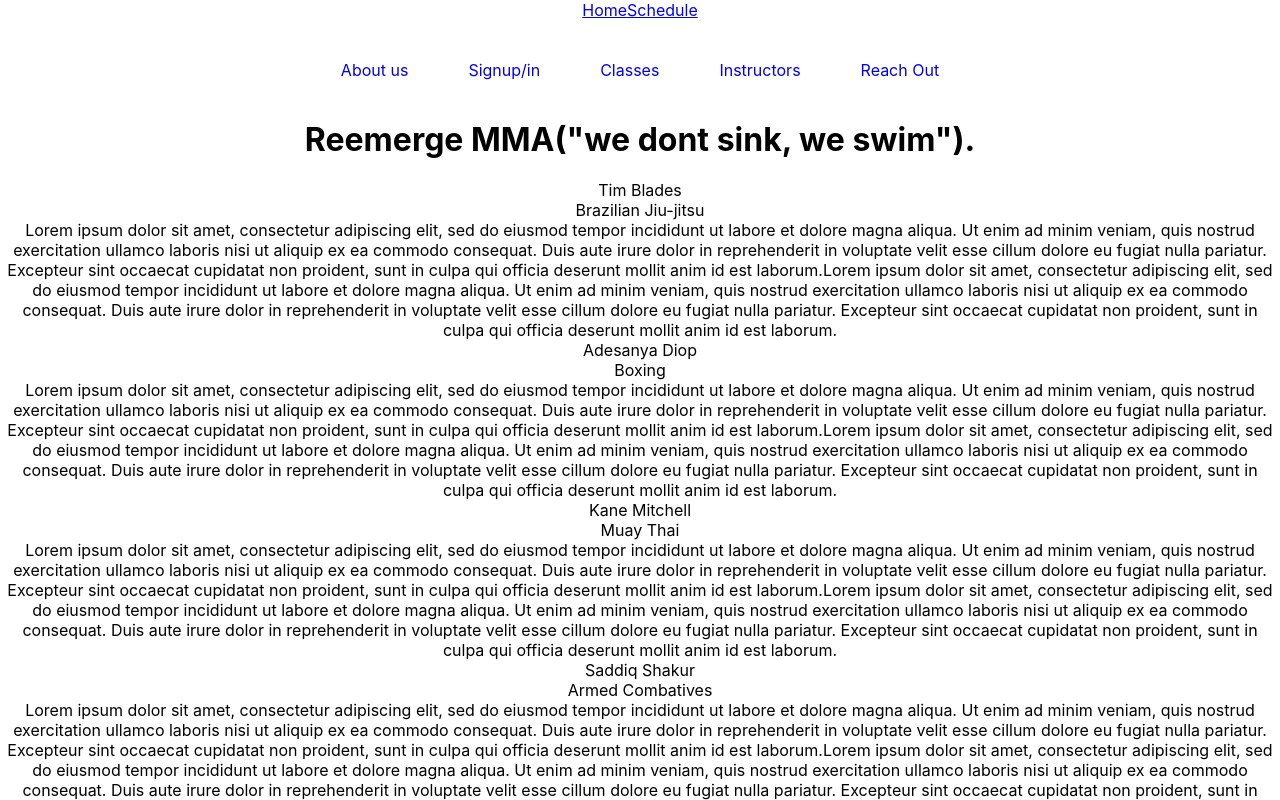
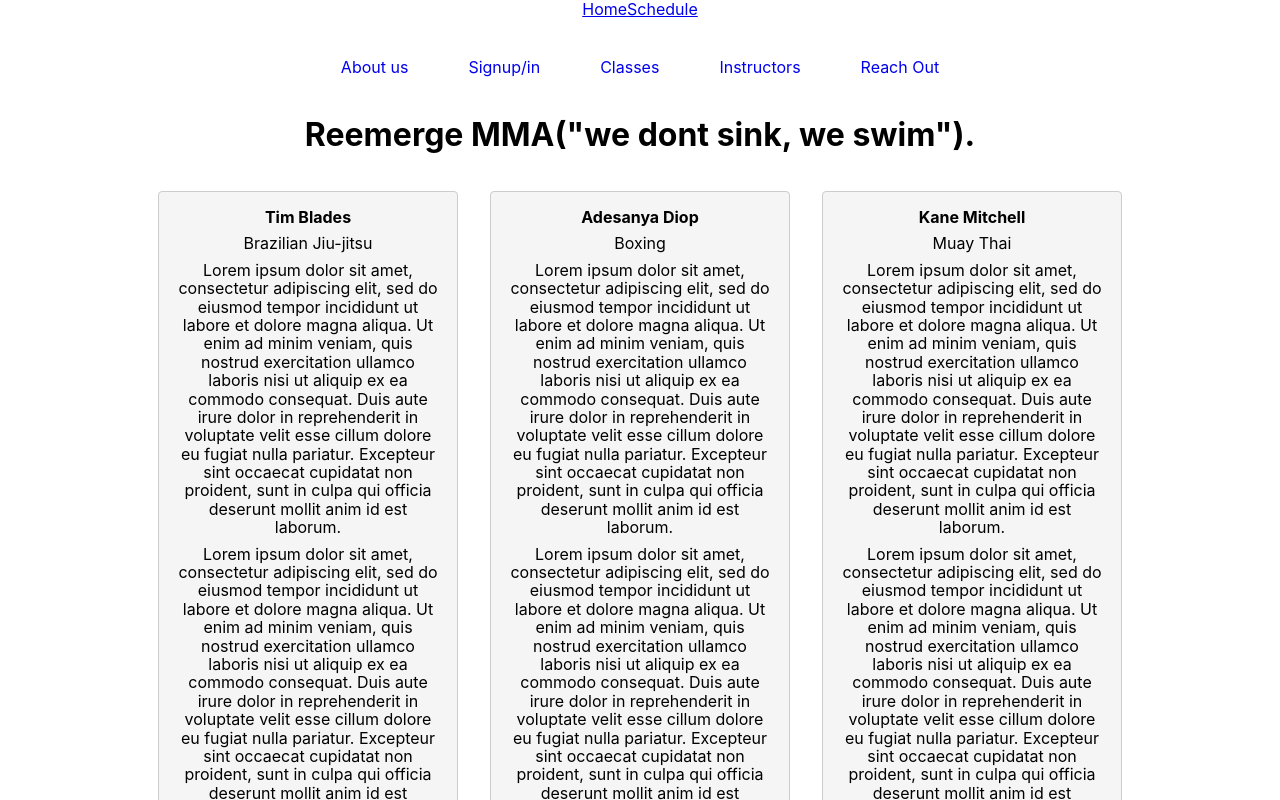
Before and after one commit to traynhamdavid426/Dojo-app, a React (Create React App) app: page /instructors in a window 1280 px wide. Shown: the top 800 px of the page. Built offline with nearby package versions, Linux system fonts and the light colour scheme.

Commit message:
New changes to layout

```diff
--- a/src/Components/Aboutus.js
+++ b/src/Components/Aboutus.js
@@ -1,12 +1,12 @@
 import React from "react";
-import './Styles/Home.css'
+import '../Components/Styles/About.css'
 
-const Aboutus =() =>{return(<div className="about">
+const Aboutus =() =>{return(<div className="container">
 
 
 
     <h3>Who we are:</h3>
-    <p>Lorem ipsum dolor sit amet, consectetur adipiscing elit, sed do eiusmod tempor incididunt ut labore et dolore magna aliqua. Ultrices in iaculis nunc sed augue lacus. Ut aliquam purus sit amet luctus venenatis lectus. Natoque penatibus et magnis dis parturient montes. Feugiat scelerisque varius morbi enim nunc faucibus. Arcu bibendum at varius vel pharetra vel turpis. Ac turpis egestas sed tempus urna et pharetra pharetra. Commodo nulla facilisi nullam vehicula ipsum a arcu. Cras sed felis eget velit aliquet sagittis. Feugiat in ante metus dictum at tempor commodo ullamcorper. Pharetra pharetra massa massa ultricies. Id porta nibh venenatis cras sed felis eget. Quis varius quam quisque id diam vel quam elementum pulvinar. Diam in arcu cursus euismod.
+    <p className="">Lorem ipsum dolor sit amet, consectetur adipiscing elit, sed do eiusmod tempor incididunt ut labore et dolore magna aliqua. Ultrices in iaculis nunc sed augue lacus. Ut aliquam purus sit amet luctus venenatis lectus. Natoque penatibus et magnis dis parturient montes. Feugiat scelerisque varius morbi enim nunc faucibus. Arcu bibendum at varius vel pharetra vel turpis. Ac turpis egestas sed tempus urna et pharetra pharetra. Commodo nulla facilisi nullam vehicula ipsum a arcu. Cras sed felis eget velit aliquet sagittis. Feugiat in ante metus dictum at tempor commodo ullamcorper. Pharetra pharetra massa massa ultricies. Id porta nibh venenatis cras sed felis eget. Quis varius quam quisque id diam vel quam elementum pulvinar. Diam in arcu cursus euismod.
 
 Nunc faucibus a pellentesque sit amet porttitor. Fames ac turpis egestas maecenas pharetra convallis. Rhoncus mattis rhoncus urna neque viverra. Lacus sed viverra tellus in. Iaculis urna id volutpat lacus laoreet non curabitur. Commodo odio aenean sed adipiscing diam donec adipiscing. Enim neque volutpat ac tincidunt vitae semper quis lectus nulla. Leo integer malesuada nunc vel risus commodo viverra maecenas accumsan. Vestibulum lorem sed risus ultricies. Commodo elit at imperdiet dui accumsan sit amet. Mauris ultrices eros in cursus turpis massa tincidunt. Nulla facilisi etiam dignissim diam quis enim lobortis scelerisque.
 
--- a/src/Components/Classes.js
+++ b/src/Components/Classes.js
@@ -1,4 +1,5 @@
 import React from "react";
+import '../Components/Styles/Classes.css'
 
 const Classes =() => {
 
@@ -28,25 +29,23 @@ const Classes =() => {
         gear: 'Lorem ipsum dolor sit amet, consectetur adipiscing elit, sed do eiusmod tempor incididunt ut labore et dolore magna aliqua. Ut enim ad minim veniam, quis nostrud exercitation ullamco laboris nisi ut aliquip ex ea commodo consequat. Duis aute irure dolor in reprehenderit in voluptate velit esse cillum dolore eu fugiat nulla pariatur. Excepteur sint occaecat cupidatat non proident, sunt in culpa qui officia deserunt mollit anim id est laborum.'
     },];
 
-    const Classlist =({art,description,gear}) => {return(<div>
-         <div>
-         <div>{art}</div>
-         {description}
-         {gear}</div>
-
-    </div>)}
-
-    const Classdisplay =() => {return(<div>
-        {Class.map((item,i) =>{return(
-            <Classlist key={i}
-            i= {Class[i]}
-            art = {item.art}
-            description={item.description}
-            gear={item.gear}/>
-
-        )})};
-
-    </div>)}
+    const Classdisplay = () => {
+        return (
+          <div className="class-display-container">
+            {Class.map((item, i) => {
+              return (
+                <div key={i} className="item-container">
+                  <div className="item-details">
+                    <div className="art">{item.art}</div>
+                    <div className="description">{item.description}</div>
+                    <div className="gear">{item.gear}</div>
+                  </div>
+                </div>
+              );
+            })}
+          </div>
+        );
+      };
 
 
     return(<div>
--- a/src/Components/Instructors.js
+++ b/src/Components/Instructors.js
@@ -1,4 +1,5 @@
 import React from "react";
+import '../Components/Styles/Instructors.css'
 
 const Instructors =() => {
 
@@ -29,27 +30,24 @@ const Instructors =() => {
         gear: 'Lorem ipsum dolor sit amet, consectetur adipiscing elit, sed do eiusmod tempor incididunt ut labore et dolore magna aliqua. Ut enim ad minim veniam, quis nostrud exercitation ullamco laboris nisi ut aliquip ex ea commodo consequat. Duis aute irure dolor in reprehenderit in voluptate velit esse cillum dolore eu fugiat nulla pariatur. Excepteur sint occaecat cupidatat non proident, sunt in culpa qui officia deserunt mollit anim id est laborum.'
     },];
 
-    const Classlist =({art,description,gear,instructor}) => {return(<div>
-         <div>{instructor}</div>
-         <div>
-         <div>{art}</div>
-         {description}
-         {gear}</div>
-
-    </div>)}
-
-    const Classdisplay =() => {return(<div>
-        {Class.map((item,i) =>{return(
-            <Classlist key={i}
-            i= {Class[i]}
-            instructor={item.instructor}
-            art = {item.art}
-            description={item.description}
-            gear={item.gear}/>
-
-        )})};
-
-    </div>)}
+    const Classdisplay = () => {
+        return (
+          <div className="class-display-container">
+            {Class.map((item, i) => {
+              return (
+                <div key={i} className="item-container">
+                  <div className="instructor">{item.instructor}</div>
+                  <div className="item-details">
+                    <div className="art">{item.art}</div>
+                    <div className="description">{item.description}</div>
+                    <div className="gear">{item.gear}</div>
+                  </div>
+                </div>
+              );
+            })}
+          </div>
+        );
+      };
 
 
     return(<div>
--- /dev/null
+++ b/src/Components/Styles/About.css
@@ -0,0 +1,26 @@
+.container {
+    display: flex;
+    flex-direction: column;
+    align-items: center;
+    padding: 10px;
+    max-width: 800px;
+    margin: 0 auto;
+  }
+
+  /* Add margin to headings */
+  h3 {
+    margin: 20px 0;
+  }
+
+  /* Add padding and center text in paragraphs */
+  p {
+    padding: 10px;
+    text-align: center;
+  }
+
+  /* Make the page responsive */
+  @media only screen and (max-width: 600px) {
+    .container {
+      padding: 10px;
+    }
+  }
--- /dev/null
+++ b/src/Components/Styles/Classes.css
@@ -0,0 +1,27 @@
+.class-display-container {
+    display: flex;
+    flex-wrap: wrap;
+    justify-content: center;
+    align-items: center;
+  }
+
+  .item-container {
+    width: 300px;
+    margin: 1rem;
+    padding: 1rem;
+    border: 1px solid #ccc;
+    border-radius: 4px;
+    background-color: #f5f5f5;
+  }
+
+
+
+  .item-details {
+    margin-top: 0.5rem;
+  }
+
+  .art,
+  .description,
+  .gear {
+    margin-bottom: 0.5rem;
+  }
--- /dev/null
+++ b/src/Components/Styles/Instructors.css
@@ -0,0 +1,30 @@
+.class-display-container {
+    display: flex;
+    flex-wrap: wrap;
+    justify-content: center;
+    align-items: center;
+  }
+
+  .item-container {
+    width: 300px;
+    margin: 1rem;
+    padding: 1rem;
+    border: 1px solid #ccc;
+    border-radius: 4px;
+    background-color: #f5f5f5;
+  }
+
+  .instructor {
+    font-weight: bold;
+    margin-bottom: 0.5rem;
+  }
+
+  .item-details {
+    margin-top: 0.5rem;
+  }
+
+  .art,
+  .description,
+  .gear {
+    margin-bottom: 0.5rem;
+  }
--- a/src/index.js
+++ b/src/index.js
@@ -3,7 +3,7 @@ import ReactDOM from 'react-dom/client';
 import './index.css';
 import App from './App';
 import reportWebVitals from './reportWebVitals';
-
+import tachyons from 'tachyons';
 const root = ReactDOM.createRoot(document.getElementById('root'));
 root.render(
   <React.StrictMode>
```
